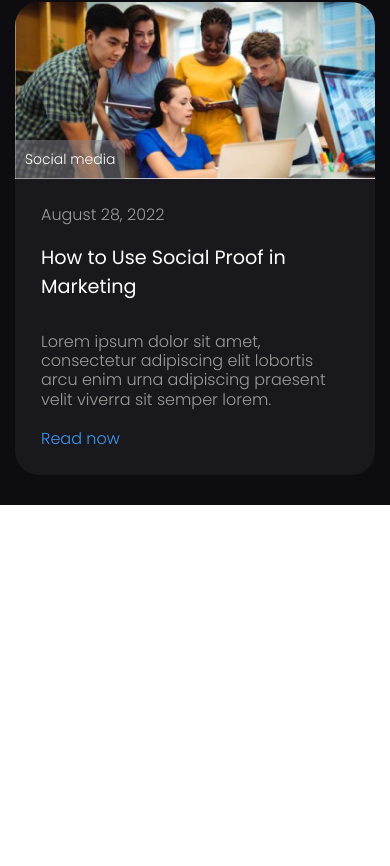
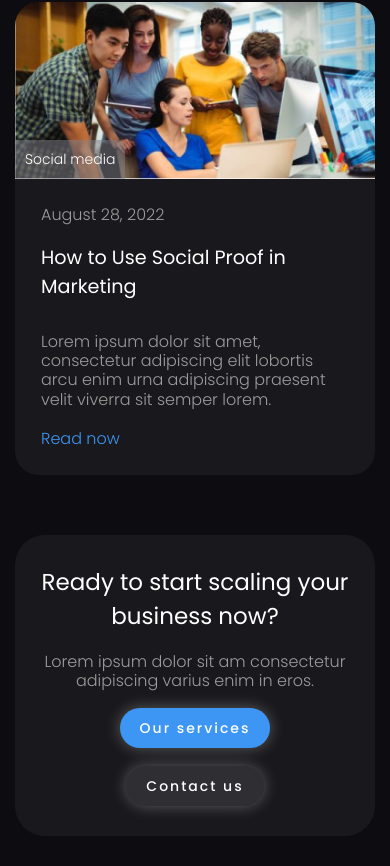
Before and after one commit to Albinaaaaa/growfy, a plain HTML site: page index.html in a window 390 px wide. Shown: the part 9245-10111 px from the top of the page. Before the commit the page ends 9750 px from the top, so only its background shows below. Drawn offline with Linux system fonts and the light colour scheme; a script that the page names is missing.

Commit message:
add html, css for start section

```diff
--- a/css/style.css
+++ b/css/style.css
@@ -1082,6 +1082,7 @@ body {
 
 .item-blog__text {
     /* flex: 1 1 auto; */
+    justify-self: flex-end;
 }
 
 .item-blog__text:not(:last-child) {
@@ -1114,10 +1115,7 @@ body {
         margin-bottom: 50px;
     }
 
-    .blog__items {
-        grid-template-columns: auto;
-    }
-}
+
 
 @media (max-width: 767.98px) {
     .blog {
@@ -1129,5 +1127,93 @@ body {
         margin-bottom: 30px;
     }
 
+        .blog__items {
+            grid-template-columns: auto;
+        }
+        }
+}
 
+/* ---- Start ------------------------------------ */
+.page__start {}
+
+.start {
+    padding-top: 100px;
+    padding-bottom: 100px;
 }
+
+.start__container {}
+
+.start__wrapper {
+    padding: 52px 40px;
+    background-color: rgba(129, 129, 139, 0.1);
+    border-radius: 30px;
+    display: flex;
+    align-items: center;
+    justify-content: space-between;
+}
+
+.start__column {
+    flex: 0 1 50%;
+}
+
+.start__column_1 {
+    max-width: 371px;
+}
+
+.start__title {
+    font-weight: 400;
+    font-size: 32px;
+    line-height: 1.5;
+    color: #fff;
+    text-align: center;
+}
+
+.start__title:not(:last-child) {
+    margin-bottom: 18px;
+}
+
+.start__text {
+    text-align: center;
+}
+
+.start__actions {
+    display: flex;
+    gap: 32px;
+    align-items: center;
+    justify-content: center;
+}
+
+.start__button {}
+
+@media (max-width: 991.98px) {
+    .start {
+        padding-top: 70px;
+        padding-bottom: 50px;
+    }
+
+    .start__wrapper {
+        padding: 40px 32px;
+    }
+}
+
+@media (max-width: 767.98px) {
+    .start {
+        padding-top: 30px;
+        padding-bottom: 30px;
+    }
+
+    .start__wrapper {
+        padding: 30px 25px;
+        flex-direction: column;
+        row-gap: 18px;
+    }
+
+    .start__title {
+        font-size: 23px;
+    }
+
+    .start__actions {
+        flex-direction: column;
+        row-gap: 18px;
+    }
+}
--- a/index.html
+++ b/index.html
@@ -385,6 +385,24 @@
                     </div>
                 </div>
             </section>
+            <section class="page__start start">
+                <div class="start__container">
+                    <div class="start__wrapper">
+                        <div class="start__column start__column_1">
+                            <h2 class="start__title">Ready to start scaling your business now?</h2>
+                            <div class="start__text text">
+                                <p>Lorem ipsum dolor sit am consectetur adipiscing varius enim in eros.</p>
+                            </div>
+                        </div>
+                        <div class="start__column start__column_2">
+                            <div class="start__actions">
+                                <a href="#" class="start__button button">Our services</a>
+                                <a href="#" class="start__button button button_dark">Contact us</a>
+                            </div>
+                        </div>
+                    </div>
+                </div>
+            </section>
         </main>
         <footer class="footer">
         </footer>
```
